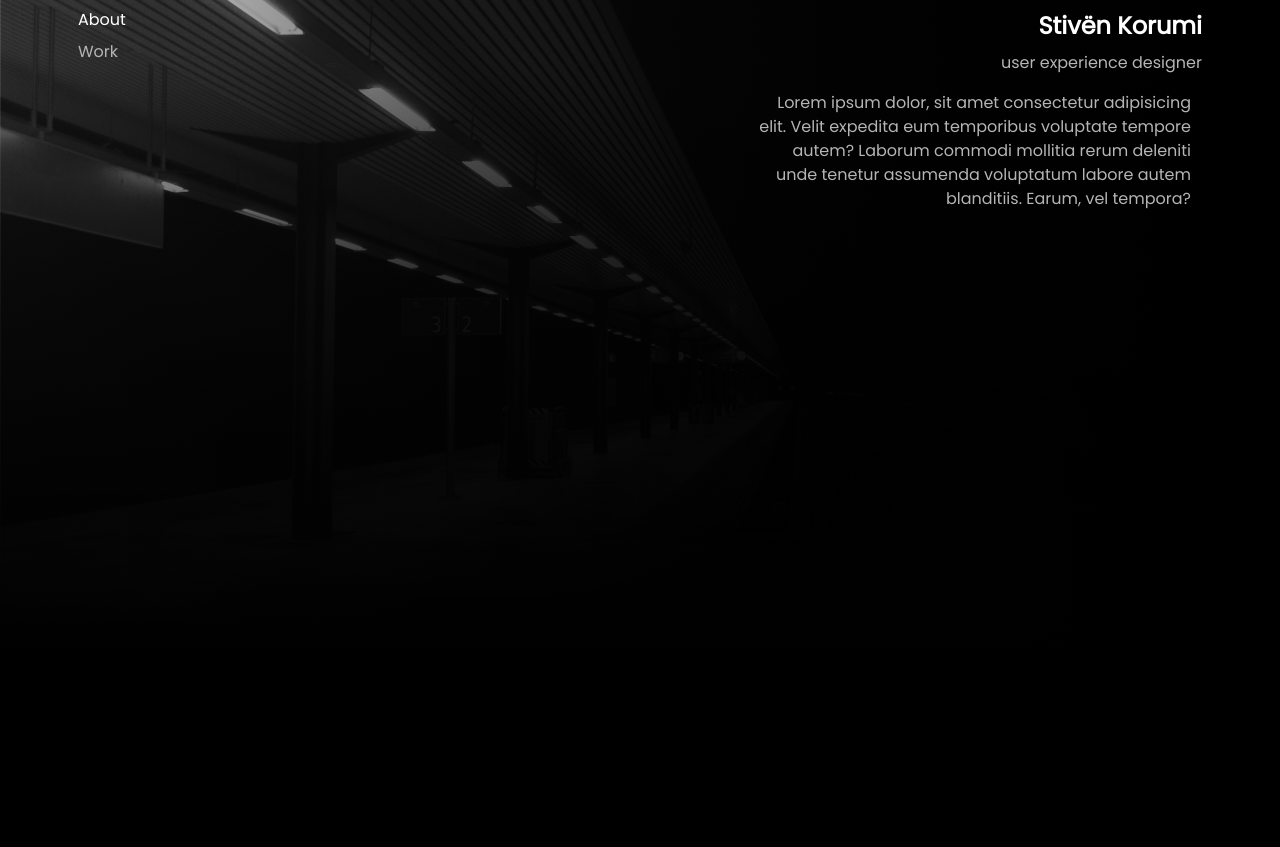
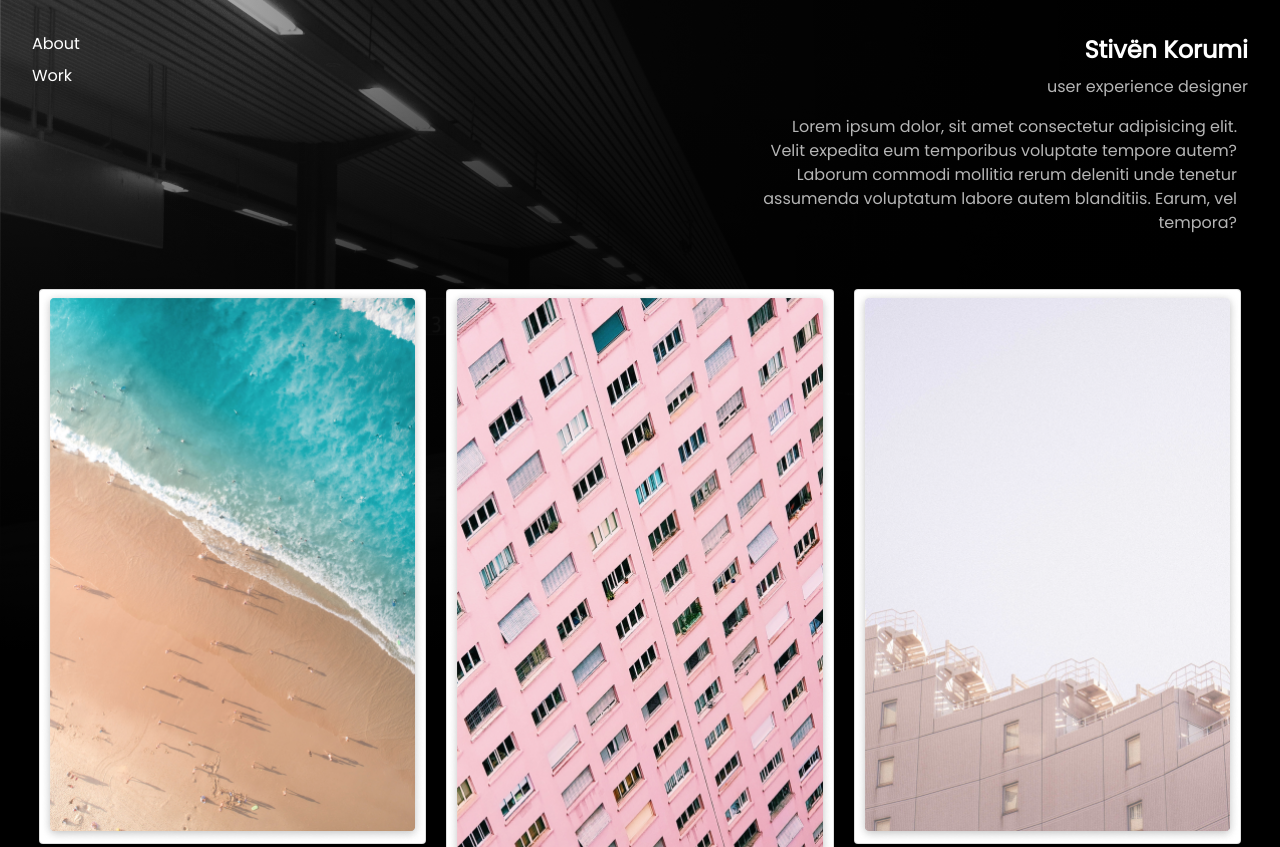
Before and after one commit to StivKorumi/stivkorumi.github.io, a plain HTML site: page index.html in a window 1280 px wide. Shown: the top 847 px of the page. Before the commit the page ends 800 px from the top, so only its background shows below. Drawn offline with nearby package versions, Linux system fonts and the light colour scheme.

Commit message:
add works section

```diff
--- a/index.html
+++ b/index.html
@@ -11,14 +11,15 @@
 </head>
 
 <body>
-  <div class="container">
+  <div class="container-fluid">
+    <div class="about" id="about">
       <div class="row">
         <div class="col-md-2">
           <div class="row active">
-          About
+            <a href="#about">About</a>
           </div>
           <div class="row">
-          Work
+            <a href="#work">Work</a>
           </div>
         </div>
         <div class="col-md-3 offset-md-7">
@@ -36,10 +37,36 @@
         </div>
       </div>
     </div>
+    <div class="works" id="works">
+      <div class="card-columns">
+        <div class="card card-inverse">
+          <img class="card-img img-fluid" src="./assets/images/work1.png" alt="work1">
+        </div>
+        <div class="card">
+          <img class="card-img img-fluid" src="./assets/images/work2.png" alt="work1">
+        </div>
+        <div class="card">
+          <img class="card-img img-fluid" src="./assets/images/work3.png" alt="work1">
+        </div>
+        <div class="card">
+          <img class="card-img img-fluid" src="./assets/images/work3.png" alt="work1">
+        </div>
+        <div class="card">
+          <img class="card-img img-fluid" src="./assets/images/work2.png" alt="work1">
+        </div>
+        <div class="card">
+          <img class="card-img img-fluid" src="./assets/images/work1.png" alt="work1">
+        </div>
+        <div class="card">
+          <img class="card-img img-fluid" src="./assets/images/work1.png" alt="work1">
+        </div>
+      </div>
+    </div>
+  </div>
 </body>
 <style>
   body {
-    /* padding: 24px; */
+    padding: 24px;
     height: 100vh;
     background-image: linear-gradient(268.75deg, #000000 0.68%, rgba(0, 0, 0, 0) 99.58%),
     linear-gradient(0.19deg, #000000 0.36%, rgba(0, 0, 0, 0) 91.55%),
@@ -62,5 +89,20 @@
   .row {
     padding: 4px;
   }
+  @media (min-width: 768px) {
+    .card-columns {column-count: 3;}
+  }
+  @media (min-width: 992px) {
+    .card-columns {column-count: 3;}
+  }
+  @media (min-width: 1200px) {
+    .card-columns {column-count: 3;}
+  }
+  a {
+    color: #FFF;
+  }
+  .works {
+    margin-top: 50px;
+  }
 </style>
 </html>
```
Also changed, not shown: assets/images/work1.png (added), assets/images/work2.png (added), assets/images/work3.png (added). Lines whose indentation alone changed are shown as unchanged.
